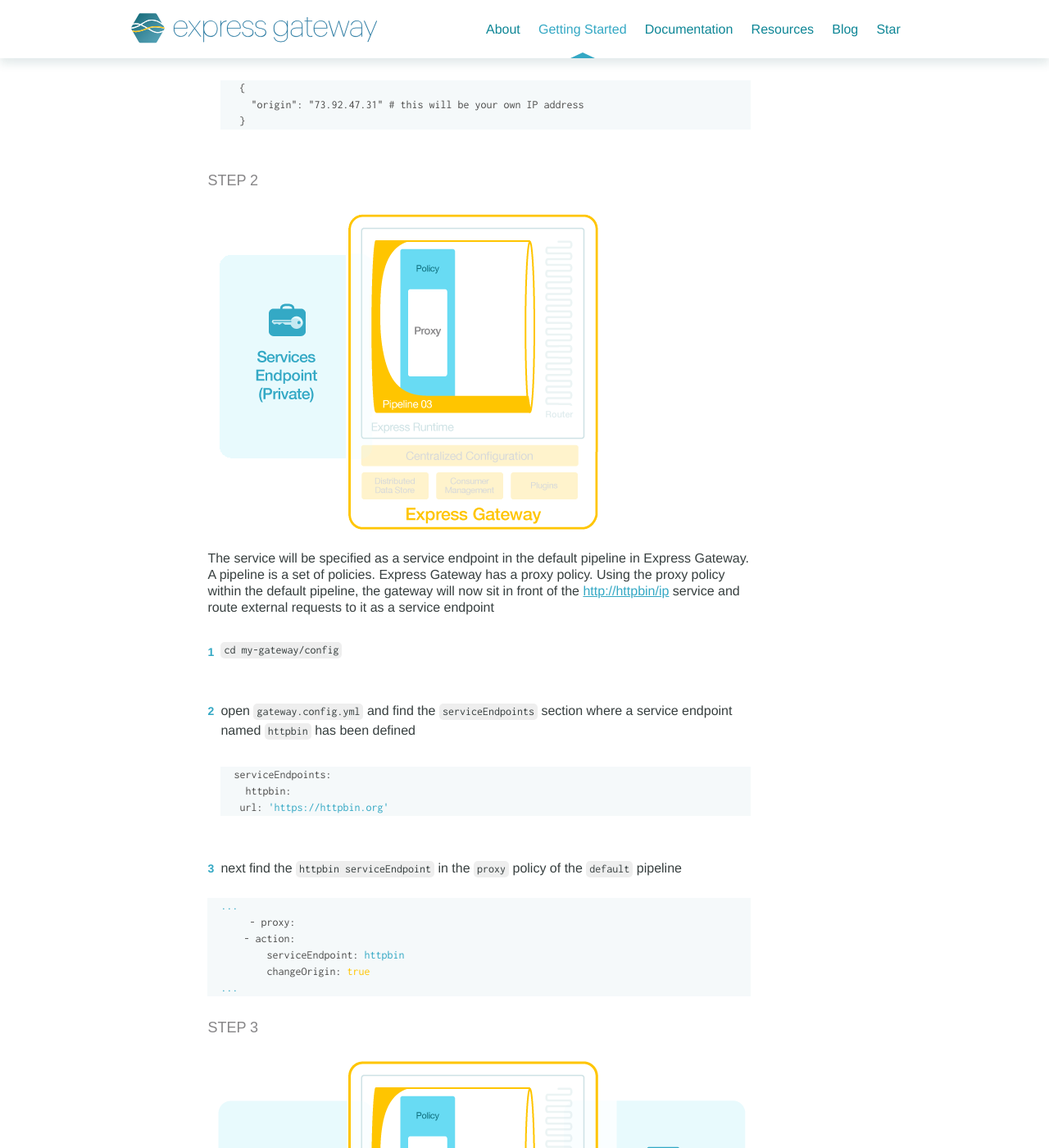
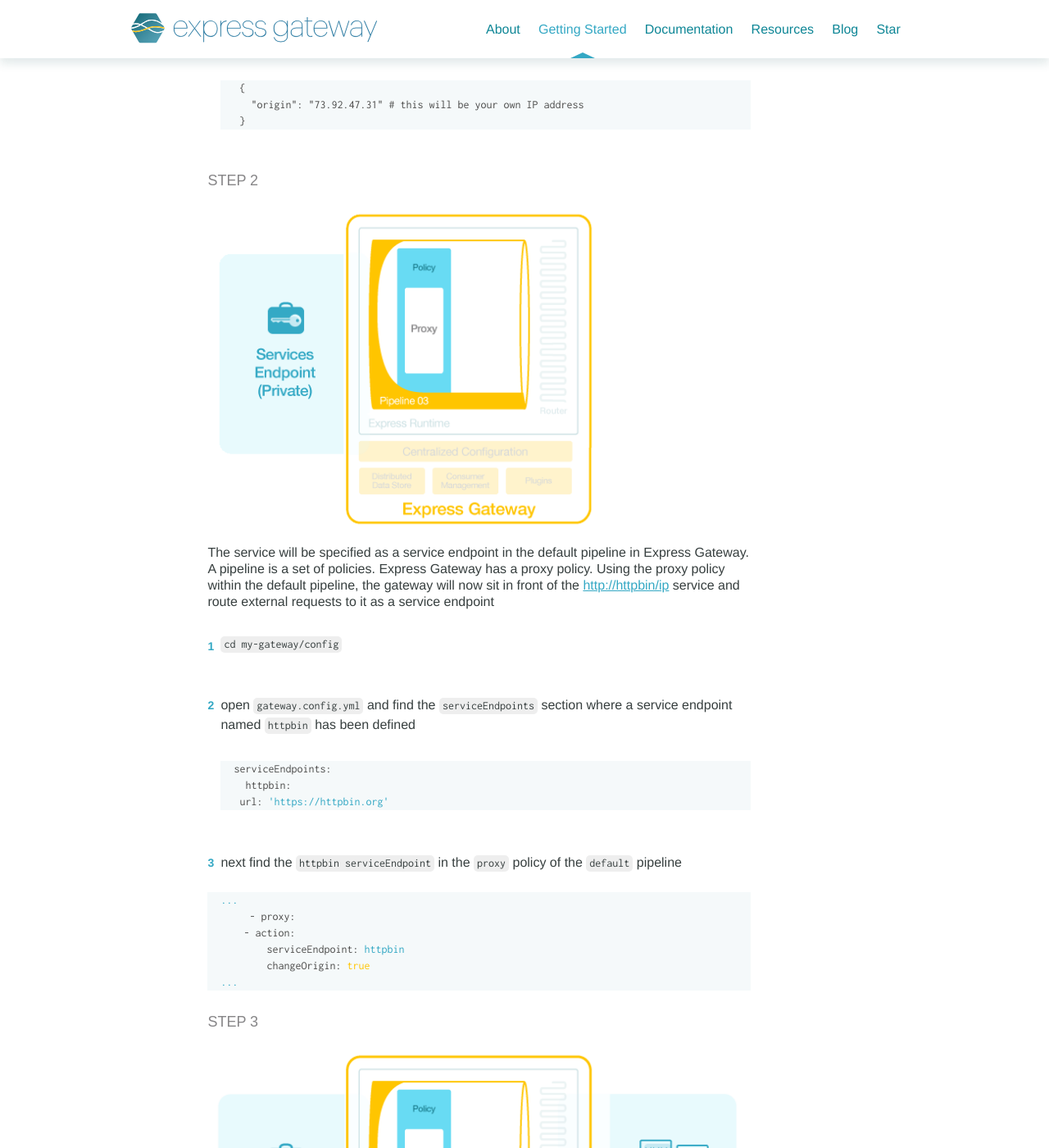
Before and after one commit to ExpressGateway/express-gateway.io, a Jekyll site: the page built from _pages/getting-started.md, in a window 1280 px wide and 1400 px high, scrolled down 1947 px. Shown: the whole window at 82% size. Built offline with Jekyll 4.4.1, drawn with Linux system fonts in a browser that asks for light colours; nearby versions of some CDN libraries; some web fonts are replaced; comment, search, counter and statistics services are not loaded.

Commit message:
adjust image sizes on gs

```diff
--- a/_sass/_contributions.scss
+++ b/_sass/_contributions.scss
@@ -116,6 +116,10 @@
         ul li {
           padding: .5rem 0 0;
           line-height: 1.25rem;
+
+          img {
+            width: 100%;
+          }
         }
 
         span {
@@ -335,6 +339,10 @@
         display: flex;
         flex-direction: column;
 
+        img {
+
+        }
+
         &:before {
           text-align: right;
           margin: 0;
```
